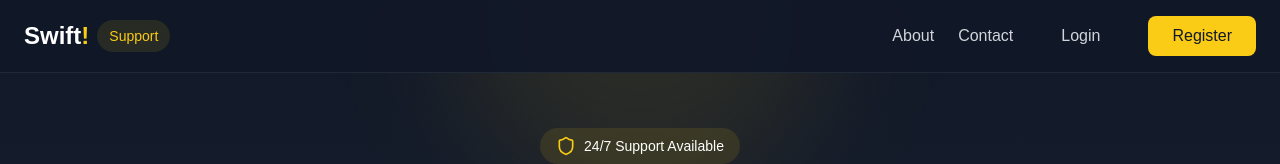
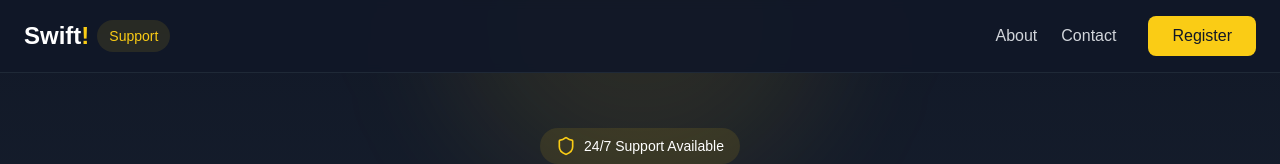
Before and after one commit to basatmaqsood/swift2, a Next.js app: page /support in a window 1280 px wide. Shown: the top 164 px of the page. Built offline with nearby package versions, Linux system fonts and the light colour scheme.

Commit message:
support page fix

```diff
--- a/src/app/support/components/swift-support-section-one.tsx
+++ b/src/app/support/components/swift-support-section-one.tsx
@@ -74,9 +74,6 @@ const SupportSectionOne = () => {
                 <a href="#" className="text-gray-300 hover:text-white transition-colors">About</a>
                 <a href="#" className="text-gray-300 hover:text-white transition-colors">Contact</a>
               </nav>
-              <button className="text-gray-300 hover:text-white px-4 py-2 rounded-lg transition-colors">
-                Login
-              </button>
               <Link href='/joinus' className="bg-yellow-400 text-gray-900 px-6 py-2 rounded-lg font-medium hover:bg-yellow-300">
                 Register
               </Link>
```
